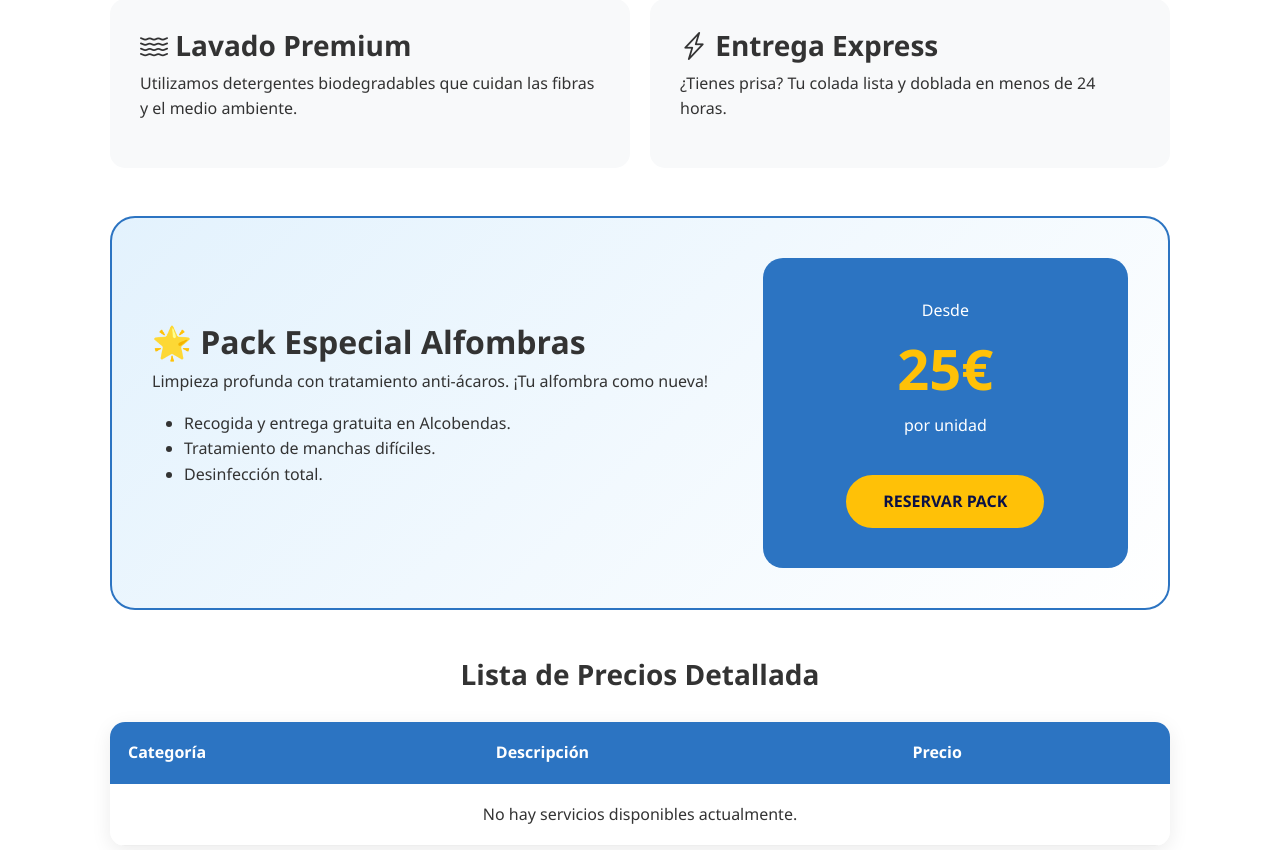
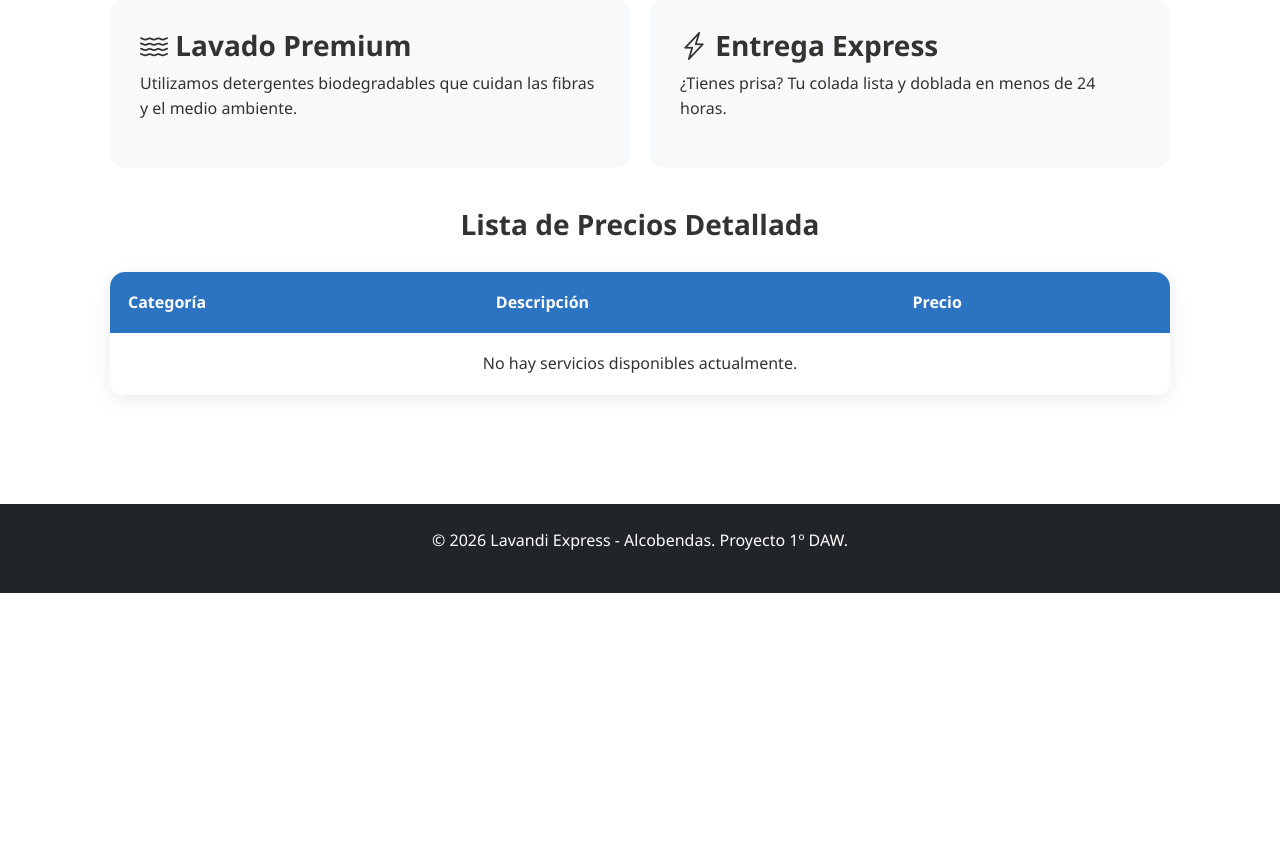
Before and after one commit to pbl792/lavandi-express, a PHP site: page /servicios.php in a window 1280 px wide. Shown: the part 292-1142 px from the top of the page. After the commit the page ends 885 px from the top, so only its background shows below. Run offline with PHP 8.4, Linux system fonts and the light colour scheme; data that the repository does not hold is empty.

Commit message:
Día 17: Corrección de errores

```diff
--- a/servicios.php
+++ b/servicios.php
@@ -25,26 +25,6 @@ $resultado = mysqli_query($conexion, $query);
             <p>¿Tienes prisa? Tu colada lista y doblada en menos de 24 horas.</p>
         </div>
     </div>
-
-    <section class="my-5">
-        <div class="caja-pack">
-            <div class="info-pack" style="flex: 2;">
-                <h2 class="negrita color-azul">🌟 Pack Especial Alfombras</h2>
-                <p>Limpieza profunda con tratamiento anti-ácaros. ¡Tu alfombra como nueva!</p>
-                <ul class="mt-3">
-                    <li>Recogida y entrega gratuita en Alcobendas.</li>
-                    <li>Tratamiento de manchas difíciles.</li>
-                    <li>Desinfección total.</li>
-                </ul>
-            </div>
-            <div class="precio-pack">
-                <span>Desde</span>
-                <span class="monto">25€</span>
-                <p>por unidad</p>
-                <a href="contactos.php" class="boton-reserva">Reservar Pack</a>
-            </div>
-        </div>
-    </section>
 
     <h3 class="centrar-texto negrita color-azul mb-4">Lista de Precios Detallada</h3>
     <div class="borde-tabla">
```
